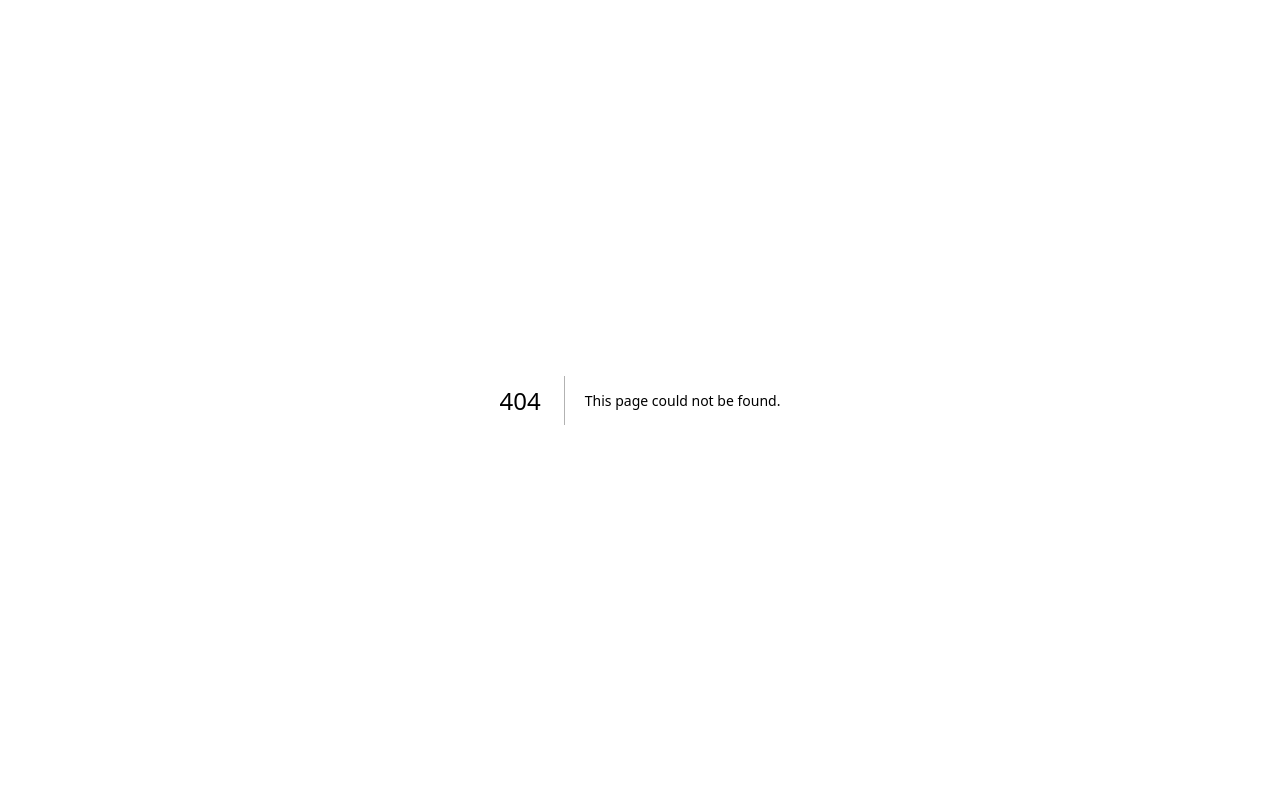
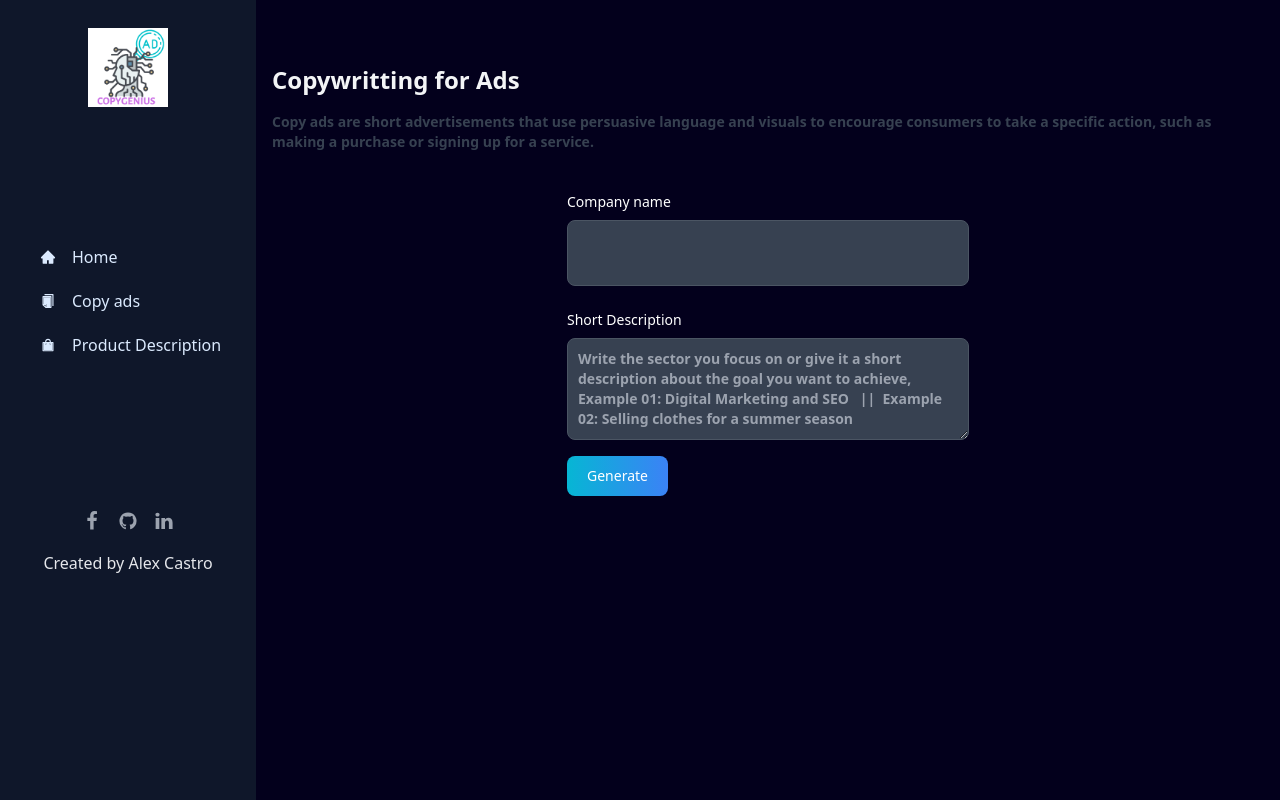
Before and after one commit to Alexcastr/CopyGenius, a Next.js app: page /copyads in a window 1280 px wide. Before the commit this address had no page. Built offline with nearby package versions, Linux system fonts and the light colour scheme; no server answers.

Commit message:
Adding the meta tags for SEO

```diff
--- a/components/Sidebar.tsx
+++ b/components/Sidebar.tsx
@@ -1,4 +1,5 @@
 import { FC, useContext } from "react";
+import Head from "next/head";
 import Link from "next/link";
 import Image from "next/image";
 import copygenius from "../public/copygenius.png";
@@ -10,13 +11,21 @@ import { UIContext } from '../context/UIcontext';
 
 
 interface Props {
+  title?: string;
   children: React.ReactNode;
 }
 
-export const Sidebar: FC<Props> = ({ children }) => {
+export const Sidebar: FC<Props> = ({ children, title = "CopyGenius" }) => {
   const {sideMenuOpen} = useContext(UIContext)
 
   return (
+    <>
+      <Head>
+        <title>{title}</title>
+        <meta name="author" content="Alex Castro" />
+        <meta name="description" content="Generate copy for advertisement" />
+        <meta name="keywords" content="Ads, Copywriting, Products, AI, artificial intelligence" />
+      </Head>
       <div className="relative h-full md:flex">
         <ToggleMenu />
 
@@ -27,7 +36,13 @@ export const Sidebar: FC<Props> = ({ children }) => {
           }  bg-slate-900 text-blue-100 w-64 h-screen  space-y-6 py-7 px-2 absolute z-20 inset-y-0 left-0 transform  md:relative md:translate-x-0 transition duration-200 ease-in-out`}
         >
           <div className="sticky left-0 top-7 flex flex-col gap-28">
-          <Image className="mx-auto" src={copygenius} alt="copygenius logo" width={80} height={80} />
+            <Image
+              className="mx-auto"
+              src={copygenius}
+              alt="copygenius logo"
+              width={80}
+              height={80}
+            />
             <nav className="pl-4 pt-4">
               <Link href="/" legacyBehavior>
                 <a className="block py-2.5 px-4 hover:bg-[#B6EADA] hover:text-gray-800 rounded transition duration-200">
@@ -39,7 +54,7 @@ export const Sidebar: FC<Props> = ({ children }) => {
                   </div>
                 </a>
               </Link>
-            <Link href="/dashboard" legacyBehavior>
+              <Link href="/copyads" legacyBehavior>
                 <a className="block py-2.5 px-4 hover:bg-[#B6EADA] hover:text-gray-800 rounded transition duration-200">
                   <div className="flex gap-4 items-center">
                     <span>
@@ -60,16 +75,14 @@ export const Sidebar: FC<Props> = ({ children }) => {
                 </a>
               </Link>
             </nav>
-          <Footer/>
+            <Footer />
           </div>
-
         </section>
 
         <main className=" bg-[#03001C] flex-1 text-2xl font-bold text-gray-700 pt-5 md:pt-16 h-screen ">
           {children}
-
         </main>
-
       </div>
+    </>
   );
 };
--- a/components/ToggleMenu.tsx
+++ b/components/ToggleMenu.tsx
@@ -33,7 +33,7 @@ export const ToggleMenu: FC = () => {
           </button>
         )}
 
-        <Link href="/dashboard" legacyBehavior>
+        <Link href="/copyads" legacyBehavior>
           <a className="grow h-full flex items-center justify-center">
             <AiTwotoneCopy className="text-4xl hover:opacity-80 text-center" />
           </a>
--- a/pages/dashboard.tsx
+++ b/pages/copyads.tsx
@@ -4,7 +4,7 @@ import { CardMessage, Loader, Sidebar } from '@/components';
 
 const API_KEY = process.env.NEXT_PUBLIC_COHERE_API_KEY || ''
 
-const DashboardPage = () => {
+const CopyAdsPage = () => {
 
   const [message, setMessage] = useState<string>('')
   const [name, setName] = useState<string>('')
@@ -67,7 +67,7 @@ const DashboardPage = () => {
   }
 
   return (
-    <Sidebar>
+    <Sidebar title='Copy Ads'>
       <section className="mx-4">
         <h2 className="text-gray-100 text-center sm:text-left">
           Copywritting for Ads
@@ -131,4 +131,4 @@ const DashboardPage = () => {
   );
 }
 
-export default DashboardPage
+export default CopyAdsPage
--- a/pages/index.tsx
+++ b/pages/index.tsx
@@ -19,7 +19,7 @@ export default function Home() {
             your marketing copy."
           </p>
           <div className="flex justify-center">
-            <Link href="/dashboard" legacyBehavior>
+            <Link href="/copyads" legacyBehavior>
               <a className=" py-2 px-4  bg-gradient-to-r from-green-400 to-blue-500 text-white rounded-full w-full sm:w-auto transition ease-in duration-200 text-center text-base font-semibold shadow-md focus:outline-none focus:ring-2 focus:ring-offset-2 ">
                 Try for free
               </a>
--- a/pages/product.tsx
+++ b/pages/product.tsx
@@ -62,7 +62,7 @@ const ProductPage = () => {
   }
 
   return (
-    <Sidebar>
+    <Sidebar title="Product Description">
       <section className="mx-4">
         <h2 className="text-gray-100 text-center sm:text-left">
           Product Description
```
Lines whose indentation alone changed are shown as unchanged.
